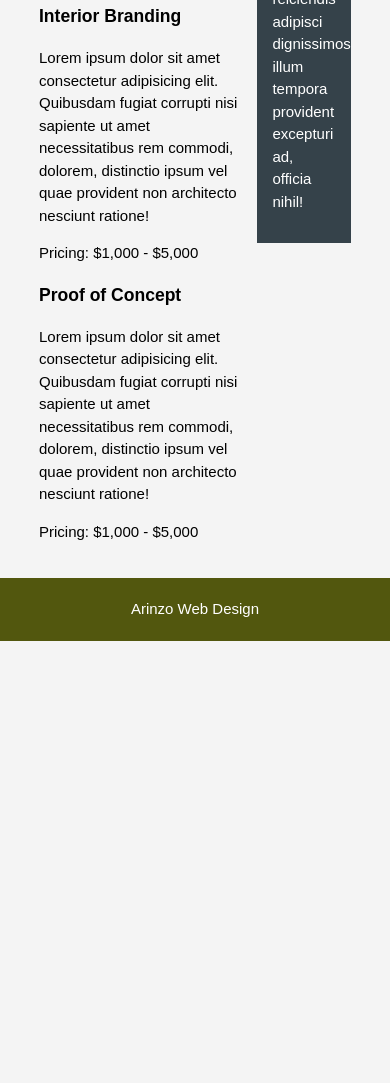
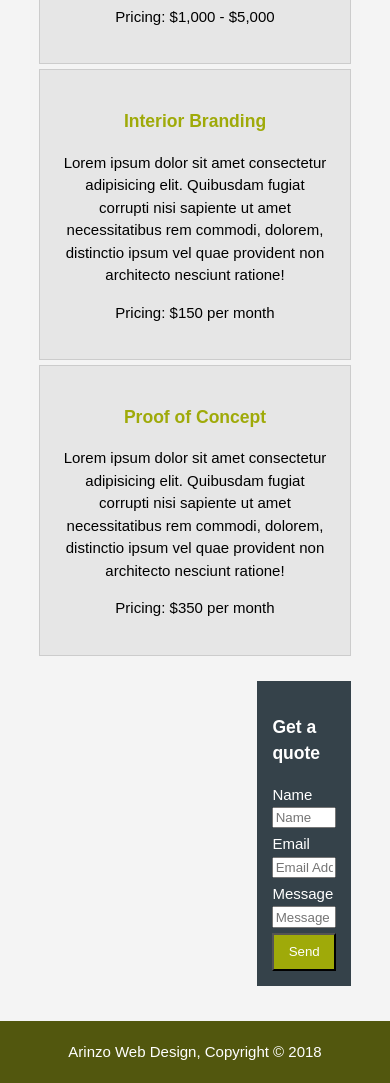
Before and after one commit to Arindo-Mudiare/AgencyTemplate, a plain HTML site: page services.html in a window 390 px wide. Shown: the part 688-1771 px from the top of the page. Before the commit the page ends 1329 px from the top, so only its background shows below. Drawn offline with Linux system fonts and the light colour scheme.

Commit message:
Completed styling for services page

```diff
--- a/css/style.css
+++ b/css/style.css
@@ -141,6 +141,7 @@ footer {
   color: #fff;
   background-color: #52570e;
   text-align: center;
+  bottom: 0;
 }
 /* sidebar */
 aside#sidebar {
@@ -148,8 +149,52 @@ aside#sidebar {
   width: 30%;
   margin-top: 10px;
 }
+aside#sidebar .quote input, aside#sidebar .quote textarea{
+  width: 90%;
+  padding: 2%;
+}
 /* main-col */
 article#main-col {
   float: left;
   width: 65%;
 }
+/* services */
+ul#services li{
+  list-style: none;
+  padding: 20px;
+  border: #cccccc solid 1px;
+  margin-bottom: 5px;
+  background: #e6e6e6;
+}
+ul#services h3 {
+  color: #9faa09;
+}
+
+/* media queries */
+@media(max-width: 768px){
+  header #branding,
+  header nav,
+  header nav li,
+  #boxes .box,
+  article#main-col,
+  article#sidebar{
+   float: none;
+   text-align: center;
+   width: 100%;
+  }
+  header {
+    padding-bottom: 20px;
+  }
+  #showcase h1{
+    margin-top: 40px;
+  }
+
+  #newsletter button,.quote button {
+    display: block;
+    width: 100%;
+  }
+  #newsletter form input[type="email"],.quote input, .quote textarea {
+    width: 100%;
+    margin-bottom: 5px;
+  }
+}
--- a/services.html
+++ b/services.html
@@ -47,24 +47,39 @@
           <li>
               <h3>Interior Branding</h3>
               <p>Lorem ipsum dolor sit amet consectetur adipisicing elit. Quibusdam fugiat corrupti nisi sapiente ut amet necessitatibus rem commodi, dolorem, distinctio ipsum vel quae provident non architecto nesciunt ratione!</p>
-              <p>Pricing: $1,000 - $5,000</p>
+              <p>Pricing: $150 per month</p>
             </li>
             <li>
                 <h3>Proof of Concept</h3>
                 <p>Lorem ipsum dolor sit amet consectetur adipisicing elit. Quibusdam fugiat corrupti nisi sapiente ut amet necessitatibus rem commodi, dolorem, distinctio ipsum vel quae provident non architecto nesciunt ratione!</p>
-                <p>Pricing: $1,000 - $5,000</p>
+                <p>Pricing: $350 per month</p>
               </li>
         </ul>
       </article>
       <aside id="sidebar">
         <div class="dark">
-            <h3>What we do</h3>
-            <p>Lorem ipsum dolor sit amet consectetur adipisicing elit. Nemo itaque reiciendis adipisci dignissimos illum tempora provident excepturi ad, officia nihil!
+            <h3>Get a quote</h3>
+            <form class="quote">
+              <div>
+                <label for="">Name</label><br>
+                <input type="text" placeholder="Name">
+              </div>
+              <div>
+                  <label for="">Email</label><br>
+                  <input type="text" placeholder="Email Address">
+                </div>
+                <div>
+                    <label for="">Message</label><br>
+                    <input type="text" placeholder="Message">
+                  </div>
+                  <button class="btn-submit" type="submit">Send</button>
+            </form>
+
         </div>
         </p>
       </aside>
     </div>
   </section>
-  <footer class="footer">Arinzo Web Design</footer>
+  <footer class="footer">Arinzo Web Design, Copyright &copy; 2018</footer>
 </body>
 </html>
```
Also changed, not shown: about.html (+1 -1 lines), index.html (+1 -1 lines).
